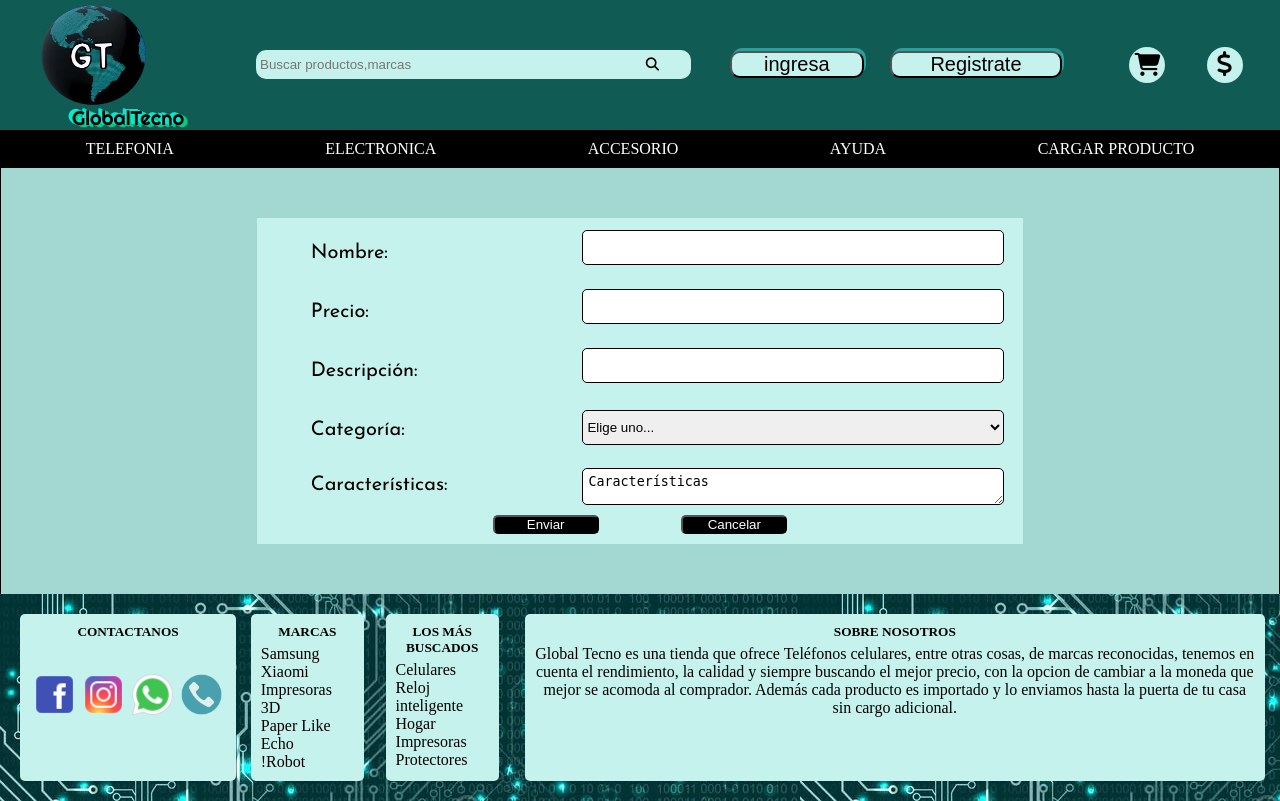
After one commit to ViviSotelo/Grupo_11_GlobalTecno, a Node server app: page /products/editar in a window 1280 px wide. The commit adds this page. Run offline with Node 20, Linux system fonts and the light colour scheme; some libraries are stand-ins or nearby versions.

Commit message:
formulario carga y editar

```diff
--- /dev/null
+++ b/site_GlobalTecno/public/stylesheets/editar.css
@@ -0,0 +1,115 @@
+main.editar__main{
+    display: flex;
+    align-items: center;
+}
+
+
+form.formulario_editar{
+    display: flex;
+    flex-wrap: wrap;
+    justify-content: center;
+    width: 95%;
+    margin-top: 50px;
+    margin-bottom: 50px;
+    background-color: var(--colorVerdeClaro);
+    border-radius: 15ps;
+}
+form.formulario_editar input.editar{
+    width: 55%;
+    margin-top: 12px;
+    margin-bottom: 12px;
+    height: 35px;
+    border-radius: 5px;
+    border: 1px solid black;
+
+}
+form.formulario_editar label.editar{
+    width: 40%;
+    margin-top: 10px;
+    margin-bottom: 10px;
+    font-size: 15px;
+    padding-top: 15px;
+    padding-left: 5px;
+    display: flex;
+    flex-wrap: wrap;
+    justify-content: flex-start
+
+}
+div.editar_categoria{
+    margin-top: 10px;
+    width: 55%;
+    display: flex;
+    flex-wrap: wrap;
+    justify-content: flex-start;
+    align-items: center
+}
+
+
+div.editar_categoria select.editar{
+    width: 100%;
+    height: 35px;
+    border-radius: 5px;
+    border: 1px solid black;
+}
+
+div.editar__caracte{
+    margin-top: 10px;
+    width: 55%;
+    display: flex;
+    flex-wrap: wrap;
+    justify-content: flex-start;
+    align-items: flex-end;
+}
+
+
+div.editar__caracte textarea.editar{
+    width: 100%;
+    padding-top: 5px;
+    padding-left: 5px;
+    border-radius: 5px;
+    border: 1px solid black;
+}
+
+.editar__enviar__cancelar{
+    margin-top: 10px;
+    margin-bottom: 10px;
+    width: 60%;
+    display: flex;
+    flex-wrap: wrap;
+    justify-content: space-evenly
+
+}
+
+div button.editar{
+    width: 30%;
+    display: flex;
+    justify-content: space-around;
+    background-color: black;
+    color: white;
+    border-radius: 5px;
+}
+
+@media (min-width:768px){
+    form.formulario_editar{
+       width: 70%;
+
+    }
+    form.formulario_editar label.editar{
+        font-size: 17px;
+
+    }
+}
+@media (min-width:1024px){
+    form.formulario_editar{
+        width: 60%;
+
+     }
+     form.formulario_editar label.editar{
+        font-size: 20px;
+        padding-left: 35px;
+    }
+    div button.editar{
+        width: 23%;
+
+    }
+}
--- a/site_GlobalTecno/public/stylesheets/general.css
+++ b/site_GlobalTecno/public/stylesheets/general.css
@@ -12,3 +12,7 @@ ul{
 a{
     text-decoration: none;
 }
+
+header nav ul li a{
+    color: white;
+}
--- a/site_GlobalTecno/public/stylesheets/productDetail.css
+++ b/site_GlobalTecno/public/stylesheets/productDetail.css
@@ -1,6 +1,6 @@
 
 /* header */
-
+/*
 .detal_html{
     margin-right: -30px auto
 }
@@ -105,7 +105,7 @@ p.home__precio__dolar,
 div.logo h1 {
     display: none;
 
-}
+} */
 
 /* main */
 
@@ -212,7 +212,16 @@ body.detal{
 }
 .detal-carrito_p1{
     margin-top: 5%;
-    width: 60%;
+    width: 30%;
+    background-color: #c4c4c4;
+    border-radius: 10px;
+    text-align: center;
+    padding: 2%;
+    margin-right: 1%;
+}
+button.detal-editar{
+    margin-top: 5%;
+    width: 30%;
     background-color: #c4c4c4;
     border-radius: 10px;
     text-align: center;
--- a/site_GlobalTecno/public/stylesheets/style.css
+++ b/site_GlobalTecno/public/stylesheets/style.css
@@ -3,8 +3,8 @@
 
 @import './header.css';
 @import './login.css';
-@import './footer.css';
-
+@import './carga.css';
+@import './editar.css';
 @import './productCart.css';
 @import './productDetail.css';
 @import './register.css';
--- a/site_GlobalTecno/src/controllers/productController.js
+++ b/site_GlobalTecno/src/controllers/productController.js
@@ -1,6 +1,14 @@
 module.exports ={
     cart : (req,res) => res.render('productCart'),
 
-    detail : (req, res) => res.render('productDetail')
+    detail : (req, res) => {
+        const {id} = req.params;
 
+        res.render('productDetail',{
+            numberImage : id
+        })
+    } ,
+    carga : (req, res) => res.render('productCarga'),
+
+    editar : (req, res) => res.render('productEditar'),
 }
--- a/site_GlobalTecno/src/views/partials/header.ejs
+++ b/site_GlobalTecno/src/views/partials/header.ejs
@@ -45,6 +45,7 @@
                 <li class="home__menu"><a href=""></a>Electronica</li>
                 <li class="home__menu"><a href=""></a>Accesorio</li>
                 <li class="home__menu"><a href=""></a>Ayuda</li>
+                <li class="home__menu"><a href="/products/carga">Cargar Producto</a></li>
             </ul>
         </div>
     </nav>
--- a/site_GlobalTecno/src/views/productDetail.ejs
+++ b/site_GlobalTecno/src/views/productDetail.ejs
@@ -43,7 +43,8 @@
                     </div>
                     <div class="detal_compras_de_p1">
                         <button class="detal-comprar_p1"><h4>COMPRAR</h4></button>
-                        <button class="detal-carrito_p1" ><a href="/product-carrito"></h4>agregar al carrito +</h4></a></button>
+                        <button class="detal-carrito_p1"><a href="/products/cart"></h4>agregar al carrito +</h4></a></button>
+                        <button class="detal-editar"><a href="/products/editar"></h4>Editar</h4></a></button>
                     </div>
                 </div>
             </div>
--- /dev/null
+++ b/site_GlobalTecno/src/views/productEditar.ejs
@@ -0,0 +1,46 @@
+<!DOCTYPE html>
+<html lang="en">
+    <%- include('./partials/head', {
+        title: 'Editar'
+    }) %>
+
+<body>
+    <%- include('./partials/header') %>
+    <main class="editar__main">
+        <form  class="formulario_editar" action="POST">
+
+                <label class="editar" for="name">Nombre: </label>
+                <input class="editar" type="text" name="name">
+
+                <label class="editar" for="price">Precio: </label>
+                <input class="editar" type="number" name="precio">
+
+                <label class="editar" for="description">Descripción: </label>
+                <input class="editar" type="text" name="descripcion">
+
+                <label class="editar" for="category">Categoría: </label>
+                <div class="editar_categoria">
+                     <select class="editar" name="editar_category" id="">
+                        <option selected>Elige uno...</option>
+                        <option value="celular">Calular</option>
+                        <option value="electronica">Electrónica</option>
+                        <option value="accesorio">Accesorio</option>
+                    </select>
+                </div>
+
+                <label class="editar" for="caracteristicas">Características: </label>
+                <div class="editar__caracte">
+                    <textarea class="editar" type="text" name="caracteristicas">Características</textarea>
+                </div>
+
+                 <div class="editar__enviar__cancelar">
+                    <button class="editar" type="submit">Enviar</button>
+                    <button class="editar" type="reset">Cancelar</button>
+                </div>
+
+
+        </form>
+    </main>
+    <%- include('./partials/footer') %>
+</body>
+</html>
```
Also changed, not shown: site_GlobalTecno/public/stylesheets/carga.css (added, +116 -0 lines), site_GlobalTecno/src/routes/products.js (+7 -1 lines), site_GlobalTecno/src/views/index.ejs (+7 -7 lines), site_GlobalTecno/src/views/productCarga.ejs (added, +46 -0 lines), site_GlobalTecno/public/stylesheets/footer.css (deleted).
